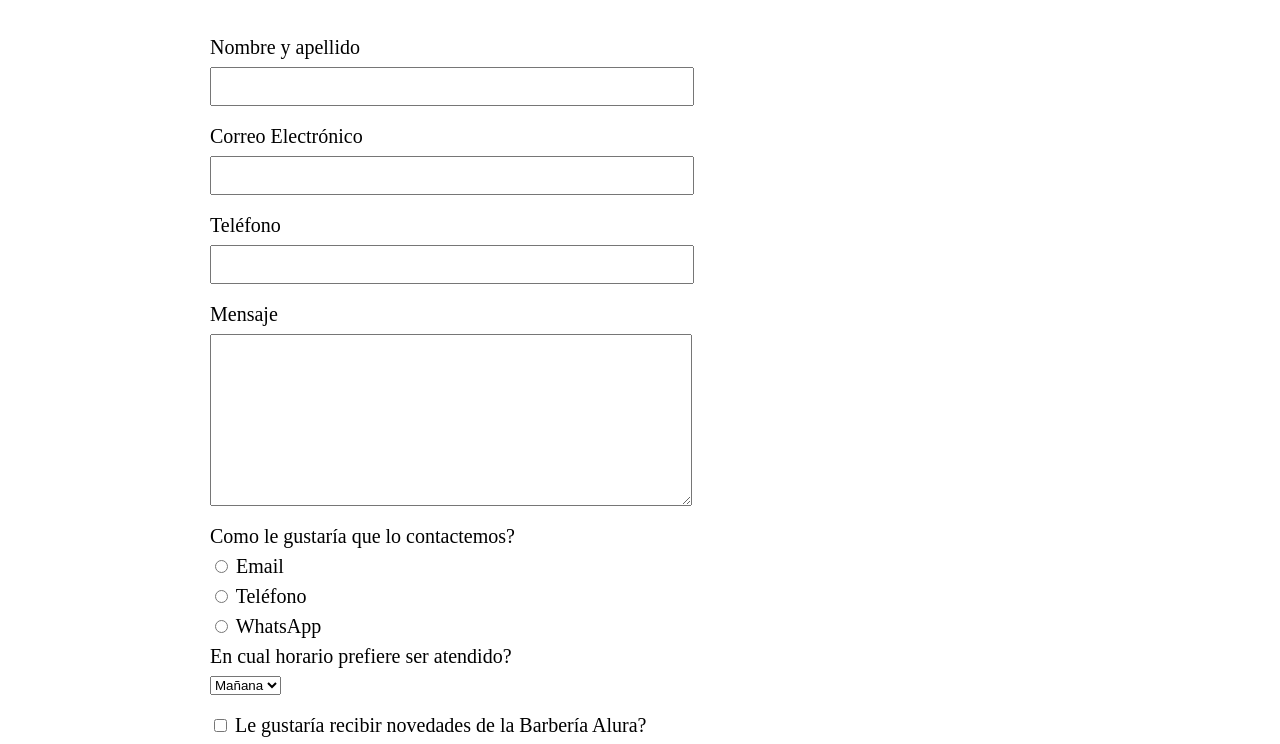
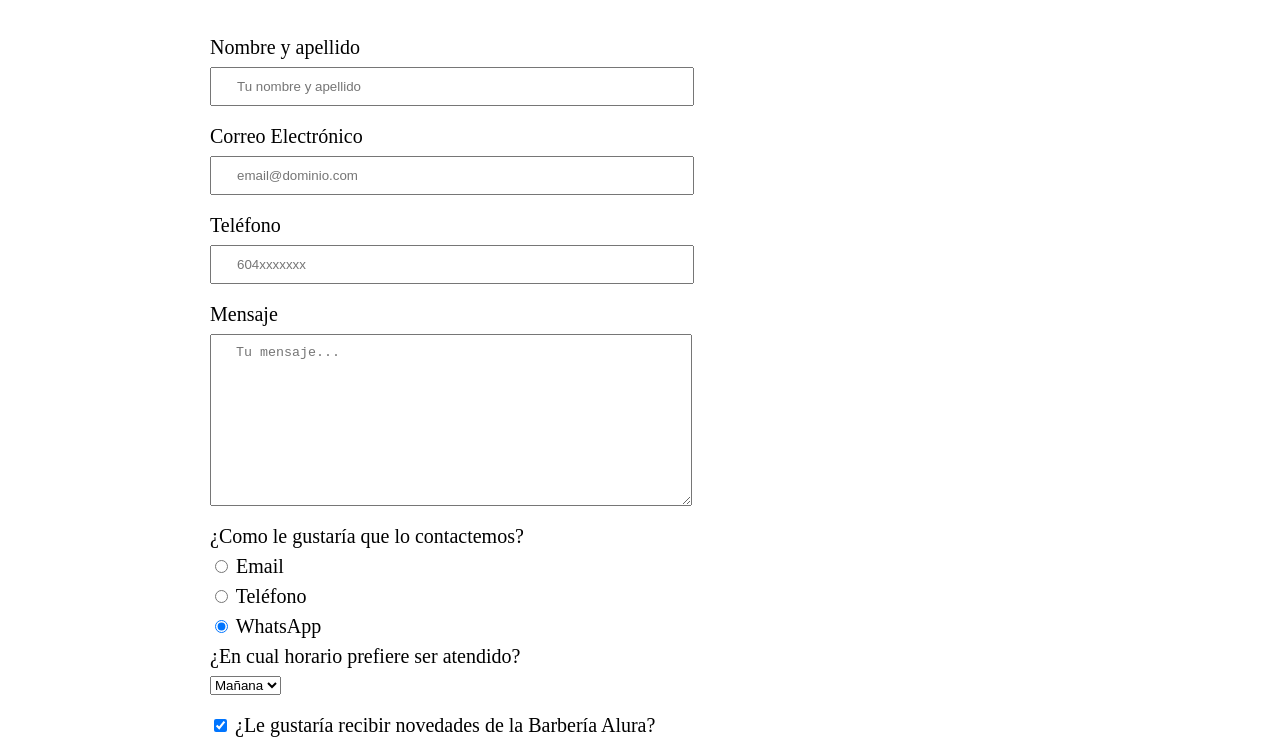
Before and after one commit to CarlosMunera/PracticasAluraOracle_HTML5yCSS3_3, a plain HTML site: page contacto.html in a window 1280 px wide. Shown: the part 296-1040 px from the top of the page. Drawn offline with Linux system fonts and the light colour scheme.

Commit message:
Finalizada actividad 4.Mejoranado la semántica

```diff
--- a/contacto.html
+++ b/contacto.html
@@ -25,51 +25,48 @@
     <main>
         <form action="" method="post">
             <label for="nombreapellido">Nombre y apellido</label>
-            <input id="nombreapellido" type="text" class="input-padron">
+            <input id="nombreapellido" type="text" class="input-padron" required placeholder="Tu nombre y apellido">
 
             <label for="correoelectronico">Correo Electrónico</label>
-            <input id="correoelectronico" type="text" class="input-padron">
+            <input id="correoelectronico" type="email" class="input-padron" required placeholder="email@dominio.com">
 
             <label for="telefono">Teléfono</label>
-            <input id="telefono" type="text" class="input-padron">
+            <input id="telefono" type="number" class="input-padron" required placeholder="604xxxxxxx">
             <label for="mensaje">Mensaje</label>
-            <textarea id="mensaje" name="" id="" cols="70" rows="10" class="input-padron"></textarea>
+            <textarea id="mensaje" name="" id="" cols="70" rows="10" class="input-padron" required placeholder="Tu mensaje..."></textarea>
 
-            <div>
-                <p>Como le gustaría que lo contactemos?</p>
+            <fieldset>
+                <legend>¿Como le gustaría que lo contactemos?</legend>
 
                 <label for="radio-email">
                     <input type="radio" name="contacto" value="email" id="radio-email">
                      Email
                 </label>
 
-
                 <label for="radio-telefono">
                     <input type="radio" name="" value="telefono" id="radio-telefono">
                      Teléfono
                 </label>
 
-
                 <label for="radio-whatsapp">
-                    <input type="radio" name="" value="whatsapp" id="radio-whatsapp">
+                    <input type="radio" name="" value="whatsapp" id="radio-whatsapp" checked>
                      WhatsApp
                 </label>
+            </fieldset>
 
-            </div>
-
-            <div>
-                <p>En cual horario prefiere ser atendido?</p>
+            <fieldset>
+                <legend>¿En cual horario prefiere ser atendido?</legend>
                 <select name="" id="">
                     <option value="">Mañana</option>
                     <option value="">Tarde</option>
                     <option value="">Noche</option>
                 </select>
-            </div>
+            </fieldset>
 
 
             <label class="checkbox" for="">
-                <input type="checkbox">
-                Le gustaría recibir novedades de la Barbería Alura?
+                <input type="checkbox" checked>
+                ¿Le gustaría recibir novedades de la Barbería Alura?
             </label>
 
 
--- a/styles.css
+++ b/styles.css
@@ -106,7 +106,7 @@ form {
 }
 
 form label,
-p {
+form legend {
     display: block;
     font-size: 20px;
     margin: 0 0 10px;
```
